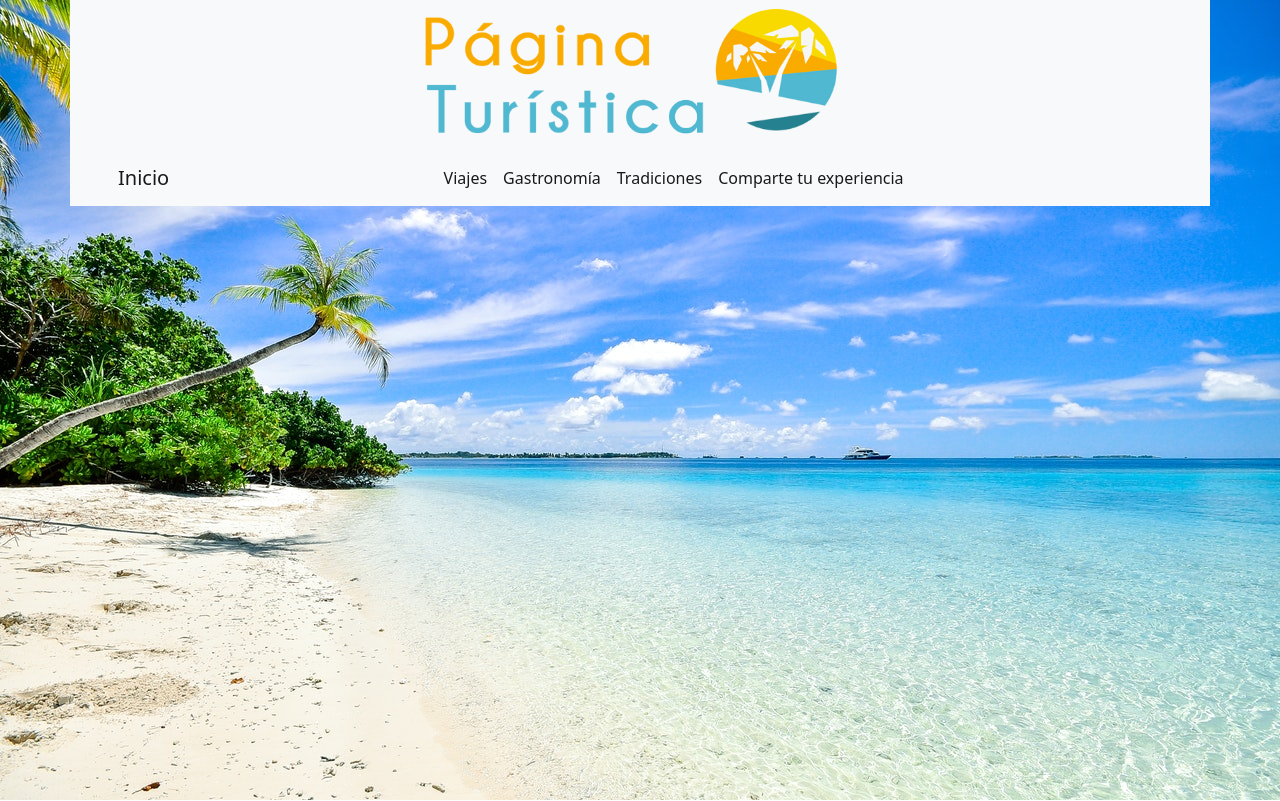
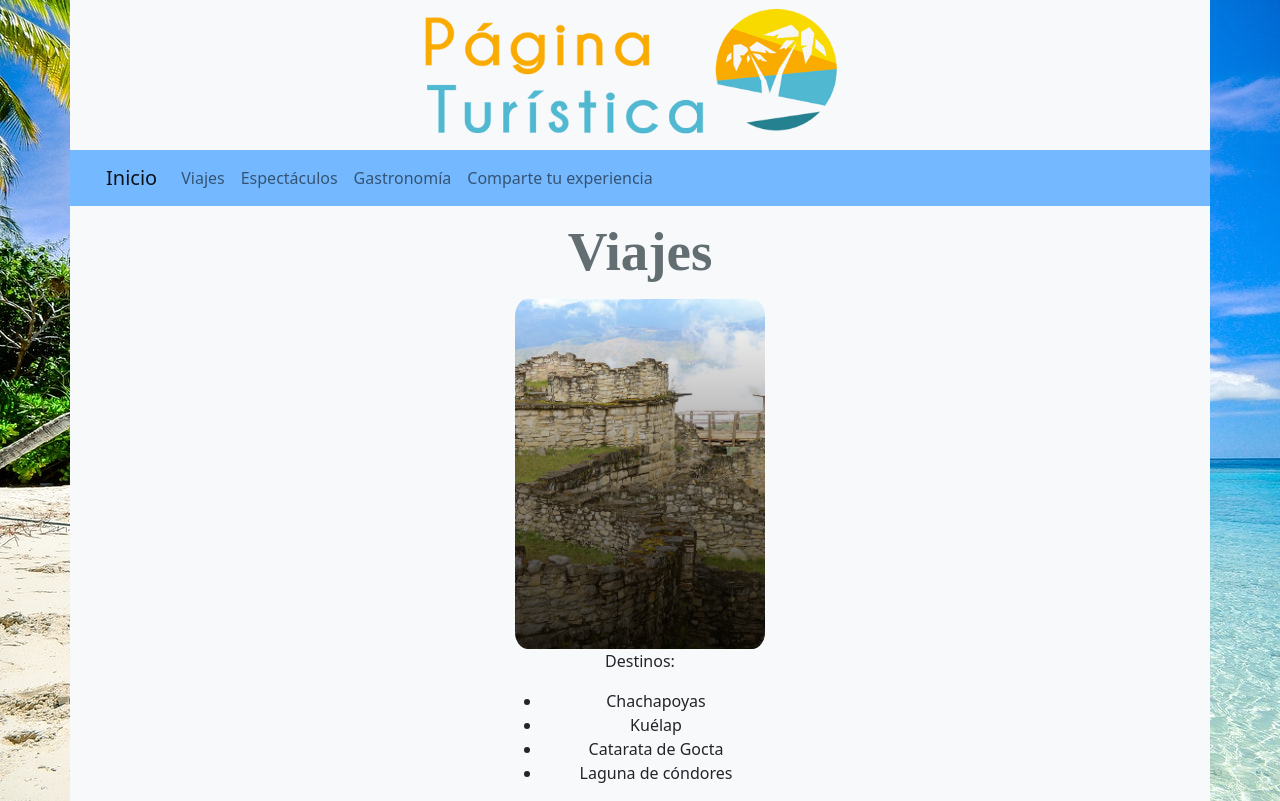
Before and after one commit to Ivan-Noriega/blog, a plain HTML site: page index.html in a window 1280 px wide. Drawn offline with nearby package versions, Linux system fonts and the light colour scheme.

Commit message:
Update primer article Viajes

```diff
--- a/assets/css/body.css
+++ b/assets/css/body.css
@@ -7,4 +7,5 @@ body{
     box-sizing: border-box;
     padding: 0;
     margin: 0;
+    background-attachment: fixed;
 }
--- a/assets/css/principal.css
+++ b/assets/css/principal.css
@@ -2,3 +2,54 @@
     max-height: 150px;
     width: auto;
 }
+nav{
+    background-color: rgb(116, 185, 255);
+}
+nav li{
+transition: all 1000ms ease-out;
+}
+nav li:hover{
+    background-color: rgb(9, 132, 227);
+}
+.sliderstyle{
+    height: 300px;
+}
+.p-viajes{
+    margin-top: 5px;
+    margin-bottom: 5px;
+    font-family: 'BreePeru-Bold';
+    font-size: 55px;
+    font-weight: bold;
+    color: #636e72;
+}
+.carta{
+    width: 100%;
+    height: 350px;
+    position: relative;
+}
+.carta img{
+    height: 100%;
+    width: 250px;
+    background-size: cover;
+    object-fit: cover;
+    border-radius: 5%;
+}
+.cartablur{
+    height: 350px;
+    width: 250px;
+    border-radius: 5%;
+    position: absolute;
+    top: 50%;
+    left: 50%;
+    transform: translate(-50%,-50%);
+    background-image: linear-gradient(rgba(255, 255, 255, 0) ,rgba(0, 0, 0, 0.8) );
+    transition: all 1000ms ease-out;
+}
+.cartablur:hover{
+    background-image: linear-gradient(rgba(0, 0, 0, 0.8), rgba(255, 255, 255, 0));
+}
+/*
+
+  font-family: 'Nunito', sans-serif;
+
+  */
--- a/index.html
+++ b/index.html
@@ -14,6 +14,9 @@
     <link rel="shortcut icon" href="/assets/svg/ico.svg" type="image/x-icon">
     <link rel="stylesheet" href="/assets/css/body.css">
     <link rel="stylesheet" href="/assets/css/principal.css">
+    <link rel="preconnect" href="https://fonts.googleapis.com">
+    <link rel="preconnect" href="https://fonts.gstatic.com" crossorigin>
+    <link href="https://fonts.googleapis.com/css2?family=Nunito:wght@300&display=swap" rel="stylesheet">
 
     <!--End Self Import -->
   </head>
@@ -27,7 +30,6 @@
         <div class="row d-flex justify-content-center">
 
           <!--row header-->
-          <div class="row">
 
             <!--imagen header-->
           <div class="col-12 text-center">
@@ -36,28 +38,66 @@
           <!--End imagen header-->
 
           <!--Navbar-->
-          <nav class="navbar navbar-expand-lg navbar-light  bg-lihgt">
-            <div class="container-fluid d-flex justify-content-between">
-              <a class="navbar-brand" href="#">
-                Inicio
-              </a>
-              <button class="navbar-toggler" type="button" data-bs-toggle="collapse" data-bs-target="#navbarNavAltMarkup" aria-controls="navbarNavAltMarkup" aria-expanded="false" aria-label="Toggle navigation">
+          <nav class="navbar navbar-expand-lg navbar-light">
+            <div class="container-fluid">
+              <a class="navbar-brand" href="#">Inicio</a>
+              <button class="navbar-toggler" type="button" data-bs-toggle="collapse" data-bs-target="#navbarNavDropdown" aria-controls="navbarNavDropdown" aria-expanded="false" aria-label="Toggle navigation">
                 <span class="navbar-toggler-icon"></span>
               </button>
-              <div class="collapse navbar-collapse d-flex justify-content-center" id="navbarNavAltMarkup">
-                <div class="navbar-nav text-center">
-                  <a class="nav-link active linkshoover" href="#">Viajes</a>
-                  <a class="nav-link active linkshoover" href="#">Gastronomía</a>
-                  <a class="nav-link active " href="#">Tradiciones</a>
-                  <a class="nav-link active" href="#">Comparte tu experiencia</a>
+              <div class="collapse navbar-collapse text-center" id="navbarNavDropdown">
+                <div >
+                  <ul class="navbar-nav">
+                    <li class="nav-item">
+                      <a class="nav-link" href="#">Viajes</a>
+                    </li>
+                    <li class="nav-item">
+                      <a class="nav-link" href="#">Espectáculos</a>
+                    </li>
+                    <li class="nav-item">
+                      <a class="nav-link" href="#">Gastronomía</a>
+                    </li>
+                    <li class="nav-item">
+                      <a class="nav-link" href="#">Comparte tu experiencia</a>
+                    </li>
+                  </ul>
                 </div>
               </div>
+
             </div>
           </nav>
           <!--End Navbar-->
 
+          <!--Viajes-->
+          <div class="container d-flex aling-items-center justify-content-center">
+            <p class="p-viajes">
+              Viajes
+            </p>
           </div>
-          <!--End row header-->
+          <div class="col-12 col-md-6 col-lg-4 col-xl-3 text-center">
+              <div class="carta">
+                <img src="/assets/images/amazonas-card.jpg" alt="">
+                <div class="cartablur"></div>
+              </div>
+
+              <p>
+                Destinos:
+              </p>
+              <ul>
+                <li>
+                  Chachapoyas
+                </li>
+                <li>
+                  Kuélap
+                </li>
+                <li>
+                  Catarata de Gocta
+                </li>
+                <li>
+                  Laguna de cóndores
+                </li>
+              </ul>
+          </div>
+          <!--End Viajes-->
 
         </div>
         <!--End row principal-->
@@ -79,3 +119,11 @@
     -->
   </body>
 </html>
+
+<!--Styles
+  /*
+
+  font-family: 'Nunito', sans-serif;
+
+  */
+-->
```
Also changed, not shown: assets/images/amazonas-card.jpg (added), assets/images/img-slider-1.jpg (added), assets/images/img-slider-2.jpg (added), assets/images/img-slider-3.jpg (added).
